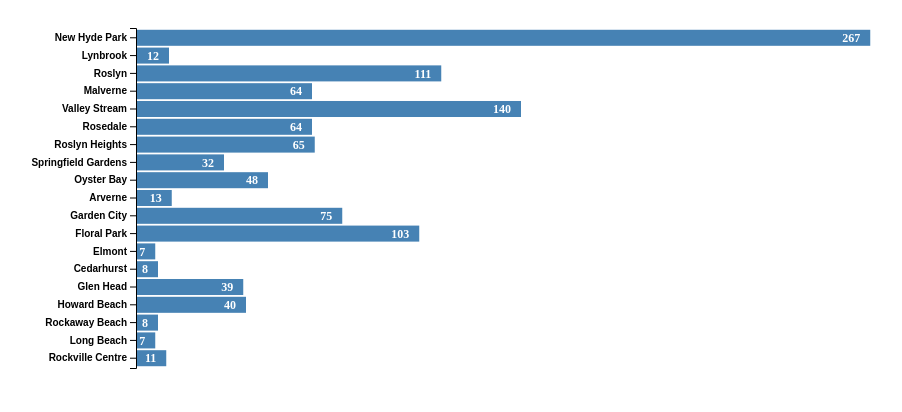
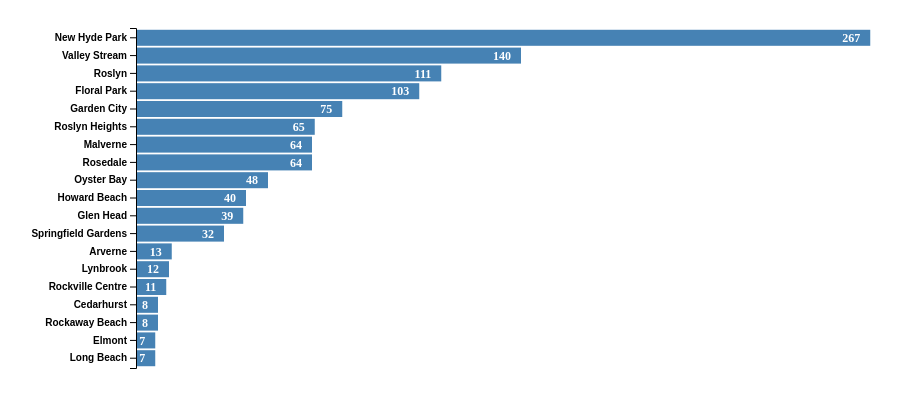
Before and after one commit to jam9501/noise-complaints, a plain HTML site: page index.html in a window 1280 px wide. Shown: the whole page, without its empty margins (72-974 px from the left). Drawn offline with nearby package versions, Linux system fonts and the light colour scheme.

Commit message:
Update index.html

```diff
--- a/index.html
+++ b/index.html
@@ -58,6 +58,9 @@
         { town: 'Rockville Centre', total: 11 }
     ];
 
+    // Sort data from greatest to least based on the 'total' complaints
+    data.sort((a, b) => b.total - a.total);
+
     const margin = { top: 20, right: 30, bottom: 40, left: 200 };
     const width = 1000 - margin.left - margin.right;
     const height = 400 - margin.top - margin.bottom;
@@ -80,7 +83,7 @@
 
     const tooltip = d3.select("#tooltip");
 
-
+    // Add bars based on sorted data
     svg.append("g")
         .selectAll(".bar")
         .data(data)
@@ -102,7 +105,7 @@
             tooltip.style("visibility", "hidden");
         });
 
-
+    // Add the numbers inside the bars
     svg.append("g")
         .selectAll(".axis-label")
         .data(data)
@@ -116,7 +119,7 @@
         .style("font-size", "12px")
         .style("fill", "white");
 
-
+    // Add Y axis with bolded labels
     svg.append("g")
         .call(d3.axisLeft(y))
         .selectAll(".tick text")
```
